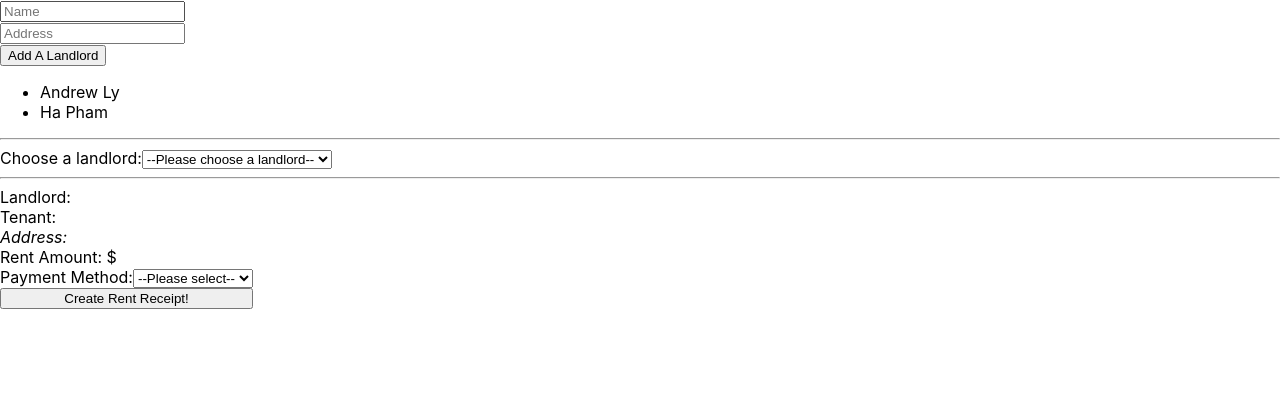
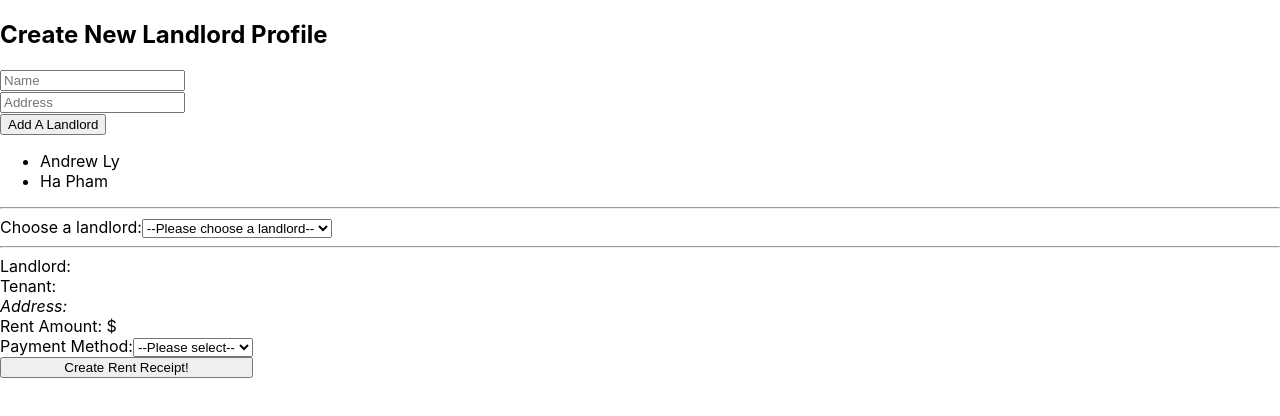
Before and after one commit to haphamo/rent-receipt-maker, a React (Create React App) app: page / in a window 1280 px wide. Shown: the top 416 px of the page. Built offline with nearby package versions, Linux system fonts and the light colour scheme.

Commit message:
Added header/title for the form creating landlord profile

```diff
--- a/src/components/CreateProfile.js
+++ b/src/components/CreateProfile.js
@@ -32,6 +32,7 @@ function CreateProfile({ allLandlords, setNewLandlord, newLandlord, setAllLandlo
 
   return(
     <section>
+      <h2>Create New Landlord Profile</h2>
       <form onSubmit={handleSubmitNewLandlord}>
         <label htmlFor="landlord-name">
           <input id="landlord-name" name="name" value={newLandlord} onChange={handleNewLandlord} type="text" placeholder="Name" required></input>
```
